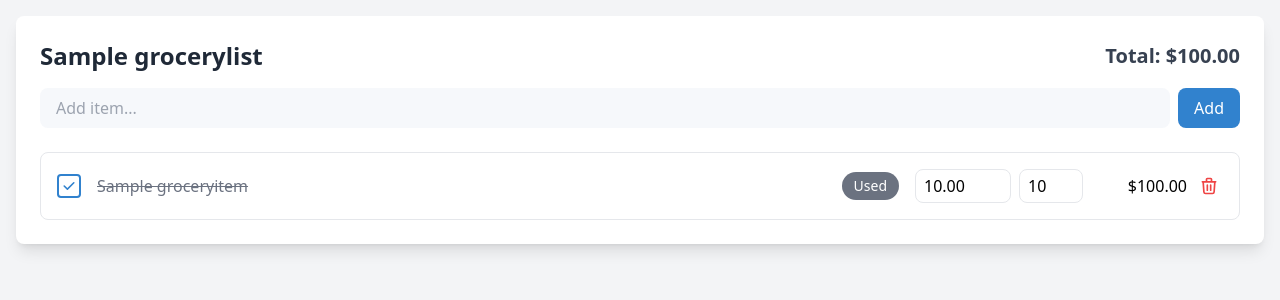
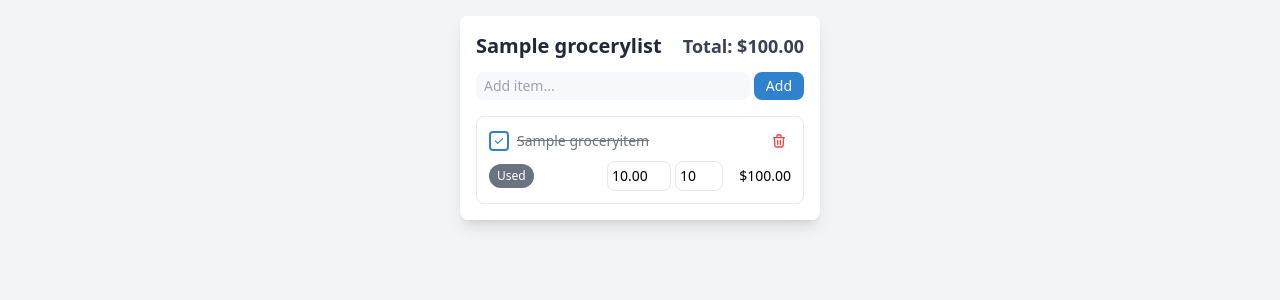
Before and after one commit to airmig/Groceries, a Django app: page /list/1/ in a window 1280 px wide. Shown: the part 60-360 px from the top of the page. Run offline with Django 5.2, Linux system fonts and the light colour scheme; a user stored in the database is signed in; tables that the repository leaves empty hold one stand-in row (values such as "Sample post"); some libraries are stand-ins or nearby versions.

Commit message:
fixed mobile view

```diff
--- a/lists/templates/lists/list_detail.html
+++ b/lists/templates/lists/list_detail.html
@@ -1,85 +1,89 @@
 {% extends 'lists/base.html' %}
 
 {% block content %}
-<div class="space-y-8">
-    <div class="bg-white rounded-lg shadow-lg p-6">
-        <div class="flex justify-between items-center mb-4">
-            <h1 class="text-2xl font-bold text-gray-800">{{ grocery_list.name }}</h1>
-            <div class="text-xl font-semibold text-gray-700">
+<div class="space-y-4 max-w-[360px] mx-auto">
+    <div class="bg-white rounded-lg shadow-lg p-4">
+        <div class="flex flex-col sm:flex-row justify-between items-start sm:items-center mb-3 gap-2">
+            <h1 class="text-xl font-bold text-gray-800">{{ grocery_list.name }}</h1>
+            <div class="text-lg font-semibold text-gray-700">
                 Total: <span id="grandTotal">${{ grocery_list.total|default:"0.00" }}</span>
             </div>
         </div>
 
-        <div class="mb-6">
-            <form id="addItemForm" class="flex gap-2">
+        <div class="mb-4">
+            <form id="addItemForm" class="flex gap-1">
                 {% csrf_token %}
                 <input type="text"
                        name="name"
                        placeholder="Add item..."
-                       class="flex-1 px-4 py-2 bg-secondary bg-opacity-30 rounded-lg focus:outline-none focus:ring-2 focus:ring-accent"
+                       class="flex-1 px-2 py-1 text-sm bg-secondary bg-opacity-30 rounded-lg focus:outline-none focus:ring-2 focus:ring-accent"
                        required>
                 <button type="submit"
-                        class="px-4 py-2 bg-accent text-white rounded-lg hover:bg-opacity-90 transition-colors">
+                        class="px-3 py-1 text-sm bg-accent text-white rounded-lg hover:bg-opacity-90 transition-colors">
                     Add
                 </button>
             </form>
         </div>
 
-        <div id="itemsList" class="space-y-4">
+        <div id="itemsList" class="space-y-3">
             {% for item in grocery_list.items.all %}
-            <div class="bg-white border rounded-lg p-4" data-item-id="{{ item.id }}">
-                <div class="flex items-center gap-4">
+            <div class="bg-white border rounded-lg p-3" data-item-id="{{ item.id }}">
+                <div class="flex flex-col gap-2">
+                    <div class="flex items-center gap-2">
                         <button onclick="togglePurchased({{ item.id }}, this)"
-                            class="w-6 h-6 rounded border-2 border-accent flex items-center justify-center hover:bg-secondary transition-colors"
+                                class="w-5 h-5 rounded border-2 border-accent flex items-center justify-center hover:bg-secondary transition-colors"
                                 {% if item.is_purchased %}data-purchased="true"{% endif %}>
                             {% if item.is_purchased %}
-                        <svg class="w-4 h-4 text-accent" fill="currentColor" viewBox="0 0 20 20">
+                            <svg class="w-3 h-3 text-accent" fill="currentColor" viewBox="0 0 20 20">
                                 <path d="M16.707 5.293a1 1 0 010 1.414l-8 8a1 1 0 01-1.414 0l-4-4a1 1 0 011.414-1.414L8 12.586l7.293-7.293a1 1 0 011.414 0z"/>
                             </svg>
                             {% endif %}
                         </button>
 
-                    <span class="flex-1 {% if item.is_purchased %}line-through text-gray-500{% endif %}">
+                        <span class="flex-1 text-sm {% if item.is_purchased %}line-through text-gray-500{% endif %}">
                             {{ item.name }}
                         </span>
 
+                        <button onclick="deleteItem({{ item.id }})"
+                                class="p-1 text-red-500 hover:text-red-700 transition-colors">
+                            <svg class="w-4 h-4" fill="none" stroke="currentColor" viewBox="0 0 24 24">
+                                <path stroke-linecap="round" stroke-linejoin="round" stroke-width="2" d="M19 7l-.867 12.142A2 2 0 0116.138 21H7.862a2 2 0 01-1.995-1.858L5 7m5 4v6m4-6v6m1-10V4a1 1 0 00-1-1h-4a1 1 0 00-1 1v3M4 7h16"/>
+                            </svg>
+                        </button>
+                    </div>
+
+                    <div class="flex items-center gap-2">
                         <button onclick="toggleUsed({{ item.id }}, this)"
-                            class="px-3 py-1 text-sm rounded-full {% if item.is_used %}bg-gray-500 text-white{% else %}bg-secondary text-gray-700{% endif %} hover:opacity-90 transition-colors"
+                                class="px-2 py-1 text-xs rounded-full {% if item.is_used %}bg-gray-500 text-white{% else %}bg-secondary text-gray-700{% endif %} hover:opacity-90 transition-colors"
                                 {% if item.is_used %}data-used="true"{% endif %}
                                 title="{% if item.is_used %}Used on {{ item.used_date|date:'M j, Y' }}{% else %}Mark as Used{% endif %}">
                             {% if item.is_used %}Used{% else %}Not Used{% endif %}
                         </button>
 
-                    <div class="flex items-center gap-2">
+                        <div class="flex items-center gap-1 ml-auto">
                             <input type="number"
                                    placeholder="Price"
                                    step="0.01"
-                               class="w-24 px-2 py-1 border rounded-lg focus:outline-none focus:ring-2 focus:ring-accent"
+                                   class="w-16 px-1 py-1 text-sm border rounded-lg focus:outline-none focus:ring-2 focus:ring-accent"
                                    value="{{ item.price|default:'' }}"
                                    oninput="handlePriceQuantityChange({{ item.id }}, this, 'price')"
                                    {% if not item.is_purchased %}disabled{% endif %}>
 
                             <input type="number"
                                    placeholder="Qty"
-                               class="w-16 px-2 py-1 border rounded-lg focus:outline-none focus:ring-2 focus:ring-accent"
+                                   class="w-12 px-1 py-1 text-sm border rounded-lg focus:outline-none focus:ring-2 focus:ring-accent"
                                    value="{{ item.quantity }}"
                                    oninput="handlePriceQuantityChange({{ item.id }}, this, 'quantity')"
                                    {% if not item.is_purchased %}disabled{% endif %}>
 
-                        <span class="w-24 text-right item-total">
+                            <span class="w-16 text-right text-sm item-total">
                                 {% if item.total_price %}
                                 ${{ item.total_price }}
                                 {% else %}
                                 —
                                 {% endif %}
                             </span>
-
-                        <button onclick="deleteItem({{ item.id }})"
-                                class="p-1 text-red-500 hover:text-red-700 transition-colors">
-                            <svg class="w-5 h-5" fill="none" stroke="currentColor" viewBox="0 0 24 24">
-                                <path stroke-linecap="round" stroke-linejoin="round" stroke-width="2" d="M19 7l-.867 12.142A2 2 0 0116.138 21H7.862a2 2 0 01-1.995-1.858L5 7m5 4v6m4-6v6m1-10V4a1 1 0 00-1-1h-4a1 1 0 00-1 1v3M4 7h16"/>
-                            </svg>
-                        </button>
+                        </div>
                     </div>
                 </div>
             </div>
@@ -89,43 +93,46 @@
 </div>
 
 <template id="itemTemplate">
-    <div class="bg-white border rounded-lg p-4" data-item-id="">
-        <div class="flex items-center gap-4">
+    <div class="bg-white border rounded-lg p-3" data-item-id="">
+        <div class="flex flex-col gap-2">
+            <div class="flex items-center gap-2">
                 <button onclick="togglePurchased(this.closest('[data-item-id]').dataset.itemId, this)"
-                    class="w-6 h-6 rounded border-2 border-accent flex items-center justify-center hover:bg-secondary transition-colors">
+                        class="w-5 h-5 rounded border-2 border-accent flex items-center justify-center hover:bg-secondary transition-colors">
                 </button>
 
-            <span class="flex-1"></span>
+                <span class="flex-1 text-sm"></span>
 
+                <button onclick="deleteItem(this.closest('[data-item-id]').dataset.itemId)"
+                        class="p-1 text-red-500 hover:text-red-700 transition-colors">
+                    <svg class="w-4 h-4" fill="none" stroke="currentColor" viewBox="0 0 24 24">
+                        <path stroke-linecap="round" stroke-linejoin="round" stroke-width="2" d="M19 7l-.867 12.142A2 2 0 0116.138 21H7.862a2 2 0 01-1.995-1.858L5 7m5 4v6m4-6v6m1-10V4a1 1 0 00-1-1h-4a1 1 0 00-1 1v3M4 7h16"/>
+                    </svg>
+                </button>
+            </div>
+
+            <div class="flex items-center gap-2">
                 <button onclick="toggleUsed(this.closest('[data-item-id]').dataset.itemId, this)"
-                    class="px-3 py-1 text-sm rounded-full bg-secondary text-gray-700 hover:opacity-90 transition-colors"
-                    title="Mark as Used">
+                        class="px-2 py-1 text-xs rounded-full bg-secondary text-gray-700 hover:opacity-90 transition-colors">
                     Not Used
                 </button>
 
-            <div class="flex items-center gap-2">
+                <div class="flex items-center gap-1 ml-auto">
                     <input type="number"
                            placeholder="Price"
                            step="0.01"
-                       class="w-24 px-2 py-1 border rounded-lg focus:outline-none focus:ring-2 focus:ring-accent"
+                           class="w-16 px-1 py-1 text-sm border rounded-lg focus:outline-none focus:ring-2 focus:ring-accent"
                            oninput="handlePriceQuantityChange(this.closest('[data-item-id]').dataset.itemId, this, 'price')"
                            disabled>
 
                     <input type="number"
                            placeholder="Qty"
-                       class="w-16 px-2 py-1 border rounded-lg focus:outline-none focus:ring-2 focus:ring-accent"
+                           class="w-12 px-1 py-1 text-sm border rounded-lg focus:outline-none focus:ring-2 focus:ring-accent"
                            value="1"
                            oninput="handlePriceQuantityChange(this.closest('[data-item-id]').dataset.itemId, this, 'quantity')"
                            disabled>
 
-                <span class="w-24 text-right item-total">—</span>
-
-                <button onclick="deleteItem(this.closest('[data-item-id]').dataset.itemId)"
-                        class="p-1 text-red-500 hover:text-red-700 transition-colors">
-                    <svg class="w-5 h-5" fill="none" stroke="currentColor" viewBox="0 0 24 24">
-                        <path stroke-linecap="round" stroke-linejoin="round" stroke-width="2" d="M19 7l-.867 12.142A2 2 0 0116.138 21H7.862a2 2 0 01-1.995-1.858L5 7m5 4v6m4-6v6m1-10V4a1 1 0 00-1-1h-4a1 1 0 00-1 1v3M4 7h16"/>
-                    </svg>
-                </button>
+                    <span class="w-16 text-right text-sm item-total">—</span>
+                </div>
             </div>
         </div>
     </div>
```
Lines whose indentation alone changed are shown as unchanged.
